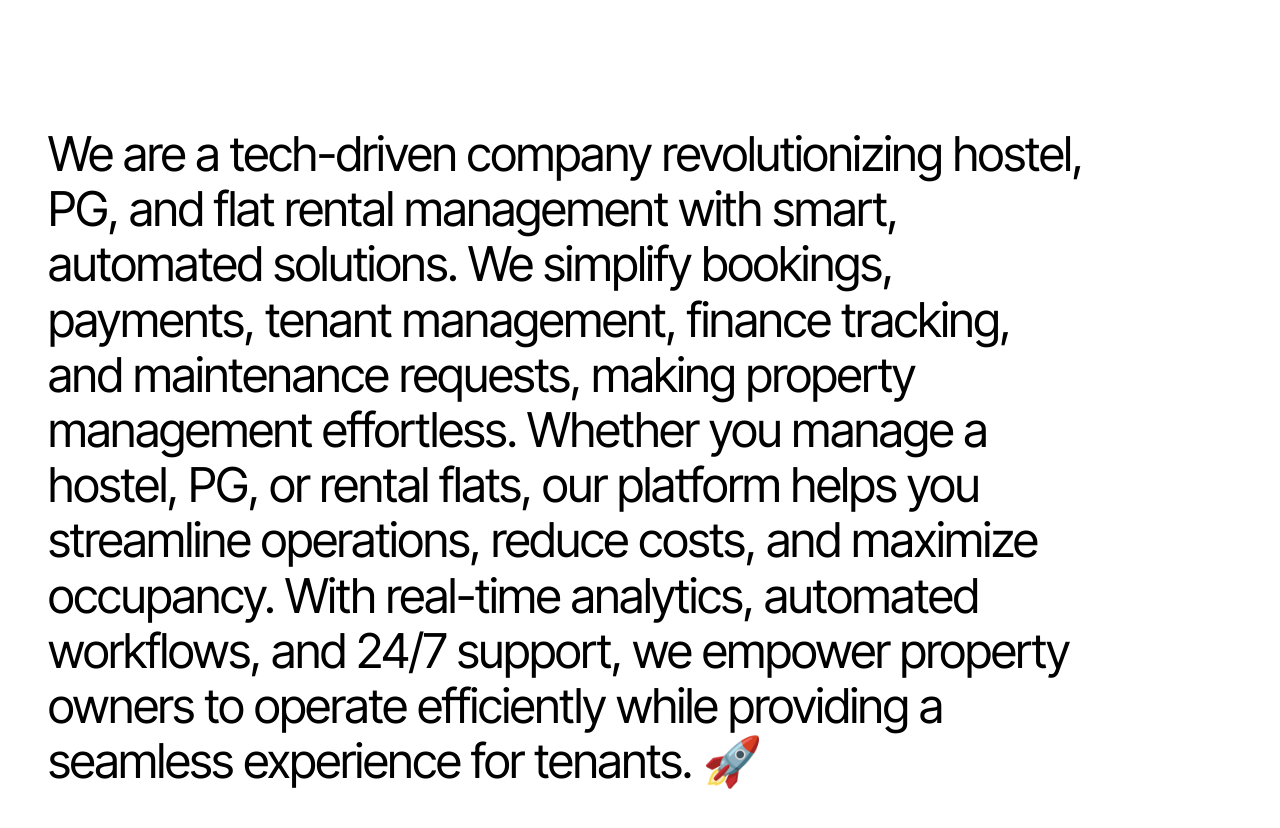
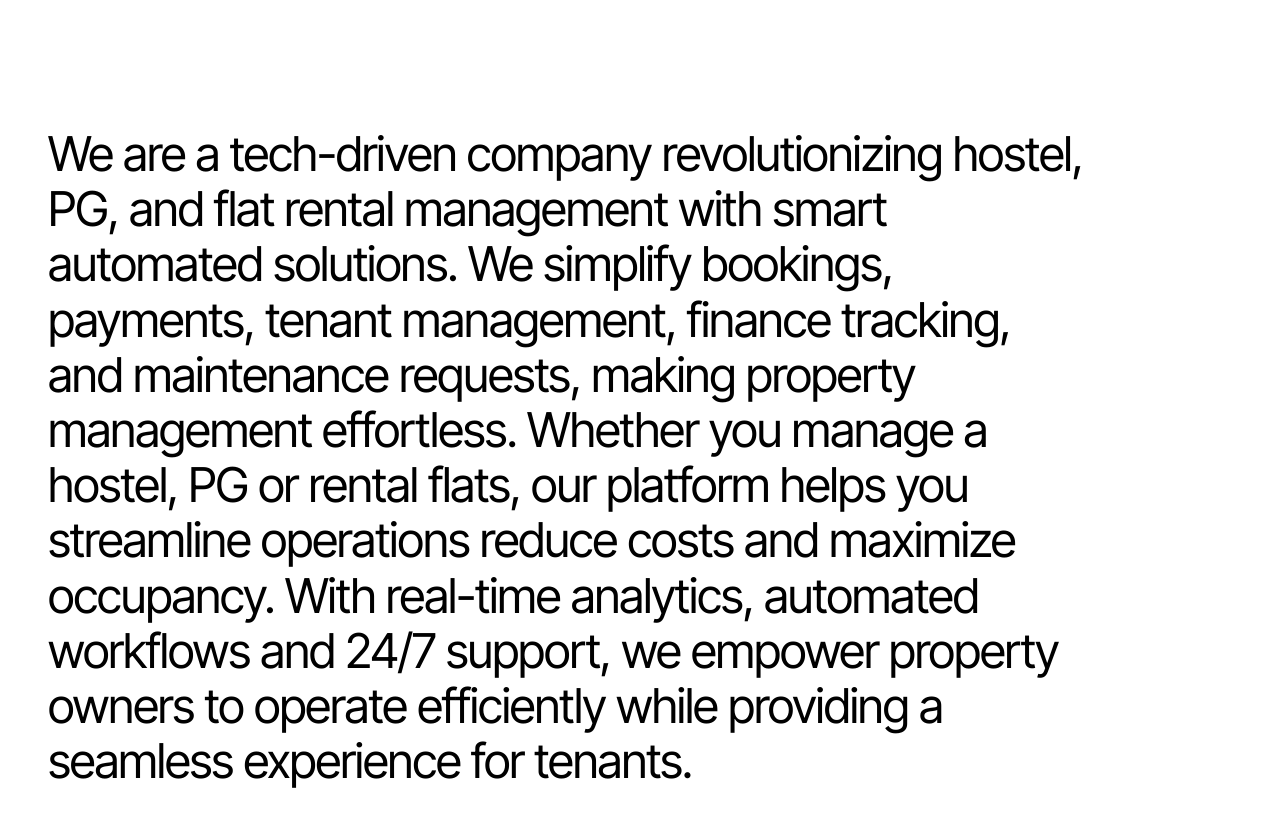
Before and after one commit to ahcx9/inncontrol, a plain HTML site: page index.html in a window 1280 px wide. Shown: the part 786-1614 px from the top of the page. Drawn offline with nearby package versions, Linux system fonts and the light colour scheme.

Commit message:
Update index.html

```diff
--- a/index.html
+++ b/index.html
@@ -2,7 +2,7 @@
 <html data-wf-page="67ee4611defe788e4dc5d452" data-wf-site="67ee4611defe788e4dc5d3f4">
 <head>
   <meta charset="utf-8">
-  <title>Fortress - Webflow HTML Website Template</title>
+  <title>Inncontrol| Home </title>
   <meta content="Fortress - Webflow HTML Website Template" name="description">
   <meta content="width=device-width, initial-scale=1" name="viewport">
   <meta content="Webflow" name="generator">
@@ -99,7 +99,7 @@
         <div class="container">
           <div class="max-width-regular">
             <div class="text-wrapper for-statement-home">
-              <p id="about-us" class="text-huge">We are a tech-driven company revolutionizing hostel, PG, and flat rental management with smart, automated solutions. We simplify bookings, payments, tenant management, finance tracking, and maintenance requests, making property management effortless. Whether you manage a hostel, PG, or rental flats, our platform helps you streamline operations, reduce costs, and maximize occupancy. With real-time analytics, automated workflows, and 24/7 support, we empower property owners to operate efficiently while providing a seamless experience for tenants. 🚀</p>
+              <p id="about-us" class="text-huge">We are a tech-driven company revolutionizing hostel, PG, and flat rental management with smart automated solutions. We simplify bookings, payments, tenant management, finance tracking, and maintenance requests, making property management effortless. Whether you manage a hostel, PG or rental flats, our platform helps you streamline operations reduce costs and maximize occupancy. With real-time analytics, automated workflows and 24/7 support, we empower property owners to operate efficiently while providing a seamless experience for tenants. </p>
             </div>
           </div>
         </div>
```
